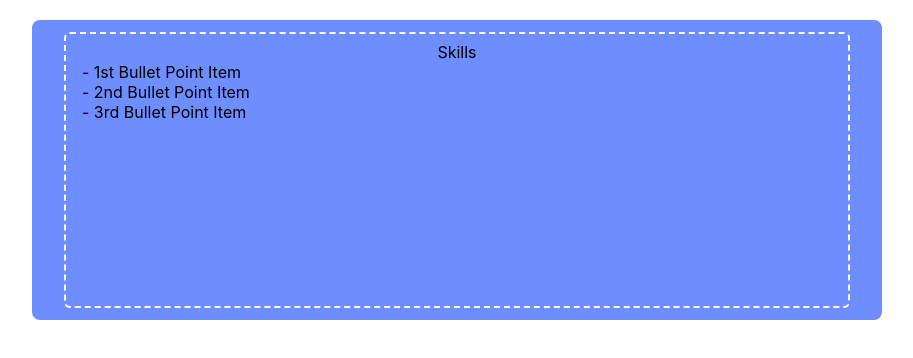
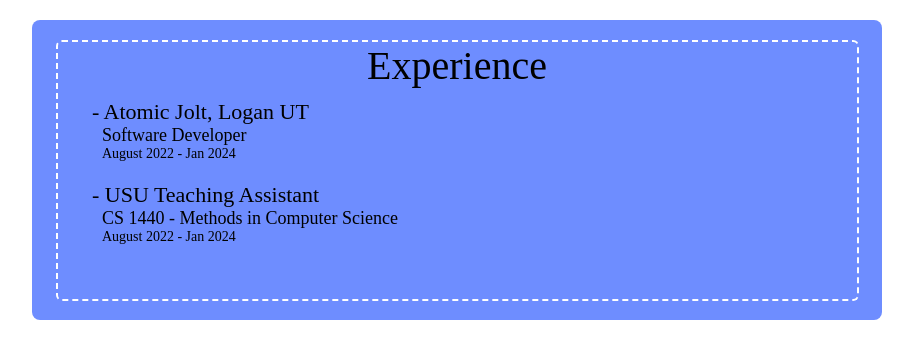
Before and after one commit to jennacioffi/personal-website, a React (Create React App) app: page / in a window 1280 px wide. Shown: the top 358 px of the page, without its empty margins (183-1096 px from the left). Built offline with nearby package versions, Linux system fonts and the light colour scheme.

Commit message:
created example experience card

```diff
--- a/src/components/Card/card.js
+++ b/src/components/Card/card.js
@@ -11,16 +11,23 @@
           </div>
         </div>
         <div style={styles.contentContainer}>
-          <div style={styles.bulletPointTitleContainer}>
-            <div style={styles.bulletPointTitle}> Skills </div>
+          <div style={styles.cardTitleContainer}>
+            <div style={styles.cardTitle}> Experience </div>
           </div>
           <div style={styles.bulletPointItemsContainer}>
-            <div style={styles.bulletPointItem}>- 1st Bullet Point Item</div>
-            <div style={styles.bulletPointItem}>- 2nd Bullet Point Item</div>
-            <div style={styles.bulletPointItem}>- 3rd Bullet Point Item</div>
+            <div style={styles.bulletPointItem1}>- Atomic Jolt, Logan UT</div>
+            <div style={styles.bulletPointItem2}>Software Developer</div>
+            <div style={styles.bulletPointItem3}>August 2022 - Jan 2024</div>
+          </div>
+          <div style={styles.bulletPointItemsContainer}>
+            <div style={styles.bulletPointItem1}>- USU Teaching Assistant</div>
+            <div style={styles.bulletPointItem2}>
+              CS 1440 - Methods in Computer Science
+            </div>
+            <div style={styles.bulletPointItem3}>August 2022 - Jan 2024</div>
           </div>
         </div>
       </div>
     </div>
-  )
+  );
 }
--- a/src/components/Card/card.styles.js
+++ b/src/components/Card/card.styles.js
@@ -1,3 +1,6 @@
+import { colors } from '../../styles/colors.js';
+import { fonts } from '../../styles/fonts.js';
+
 const styles = {
   mainContainer: {
     display: 'flex',
@@ -11,7 +14,7 @@
   },
   outerCard: {
     alignItems: 'center',
-    backgroundColor: '#6E8DFF',
+    backgroundColor: colors.ceruleanBlue,
     borderRadius: '8px',
     display: 'flex',
     height: '300px',
@@ -23,35 +26,50 @@
     border: '2px dashed #FFFFFF',
     borderRadius: '6px',
     color: 'red',
-    height: '85%',
+    height: '80%',
     padding: '1%',
     position: 'absolute',
     textAlign: 'center',
-    width: '90%',
+    width: '92%',
   },
   contentContainer: {
     left: '0',
     position: 'absolute',
-    top: '50%',
+    top: '121%',
     transform: 'translateY(-160%)',
     width: '100%',
   },
-  bulletPointTitleContainer: {
+  cardTitleContainer: {
     display: 'flex',
+    fontFamily: fonts.cardTitle,
     justifyContent: 'center',
   },
-  bulletPointTitle: {
+  cardTitle: {
     color: 'black',
+    fontSize: '40px',
   },
   bulletPointItemsContainer: {
     alignItems: 'flex-start',
     display: 'flex',
     flexDirection: 'column',
     marginLeft: '50px',
+    padding: '10px',
+    fontFamily: fonts.cardBulletPointItems,
   },
-  bulletPointItem: {
+  bulletPointItem1: {
     color: 'black',
+    fontSize: '22px',
+  },
+  bulletPointItem2: {
+    color: 'black',
+    fontSize: '18px',
+    paddingLeft: '10px',
+  },
+  bulletPointItem3: {
+    color: 'black',
+    fontSize: '14px',
+    paddingLeft: '10px',
   },
 };
 
-export default styles
+export default styles;
--- a/src/styles/colors.js
+++ b/src/styles/colors.js
@@ -1,5 +1,3 @@
-const colors = {
-  blueLapis: '#007bff',
-}
-
-export default colors
+export const colors = {
+  ceruleanBlue: '#6E8DFF',
+};
--- /dev/null
+++ b/src/styles/fonts.js
@@ -0,0 +1,4 @@
+export const fonts = {
+  cardTitle: 'serif',
+  cardBulletPointItems: 'serif',
+};
```
